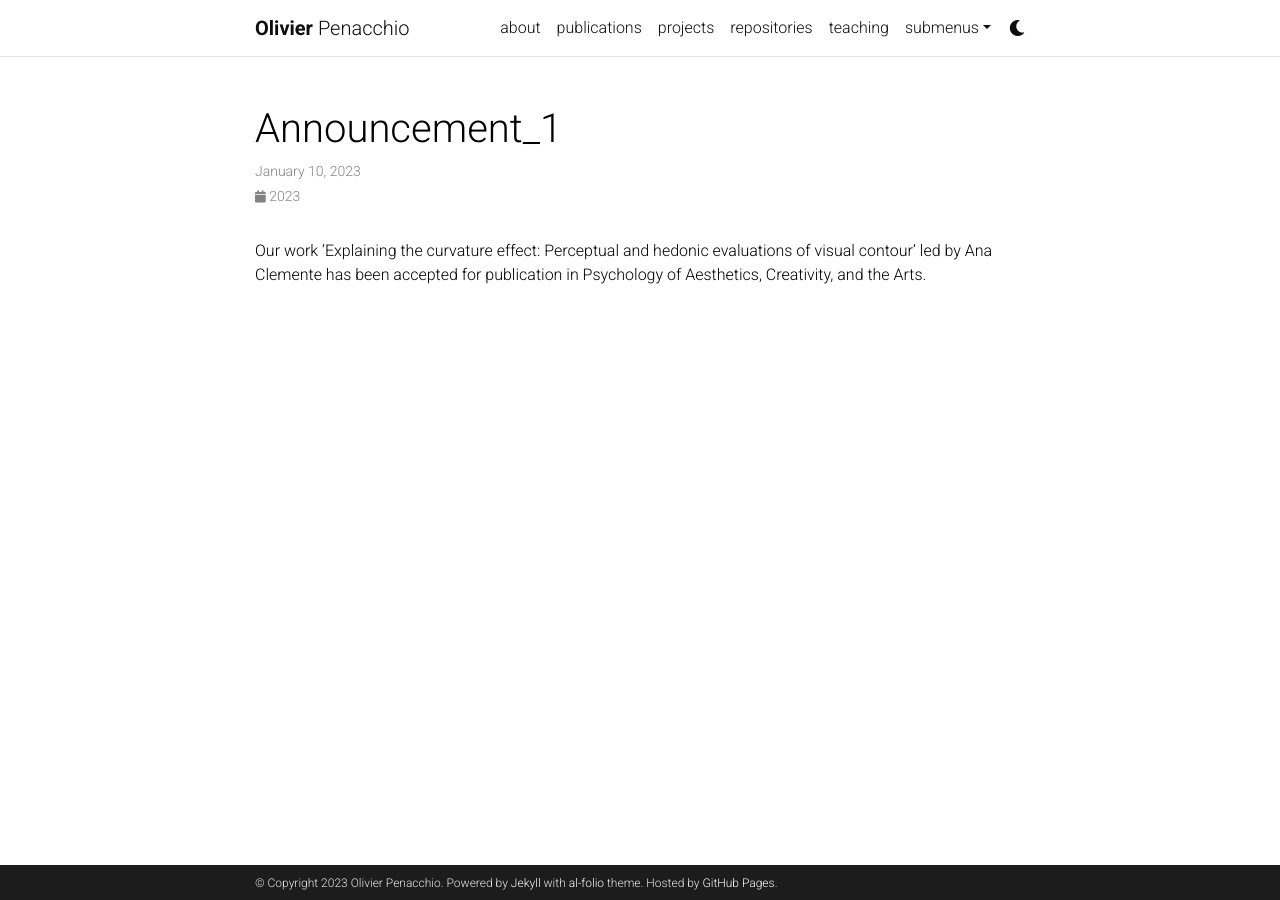
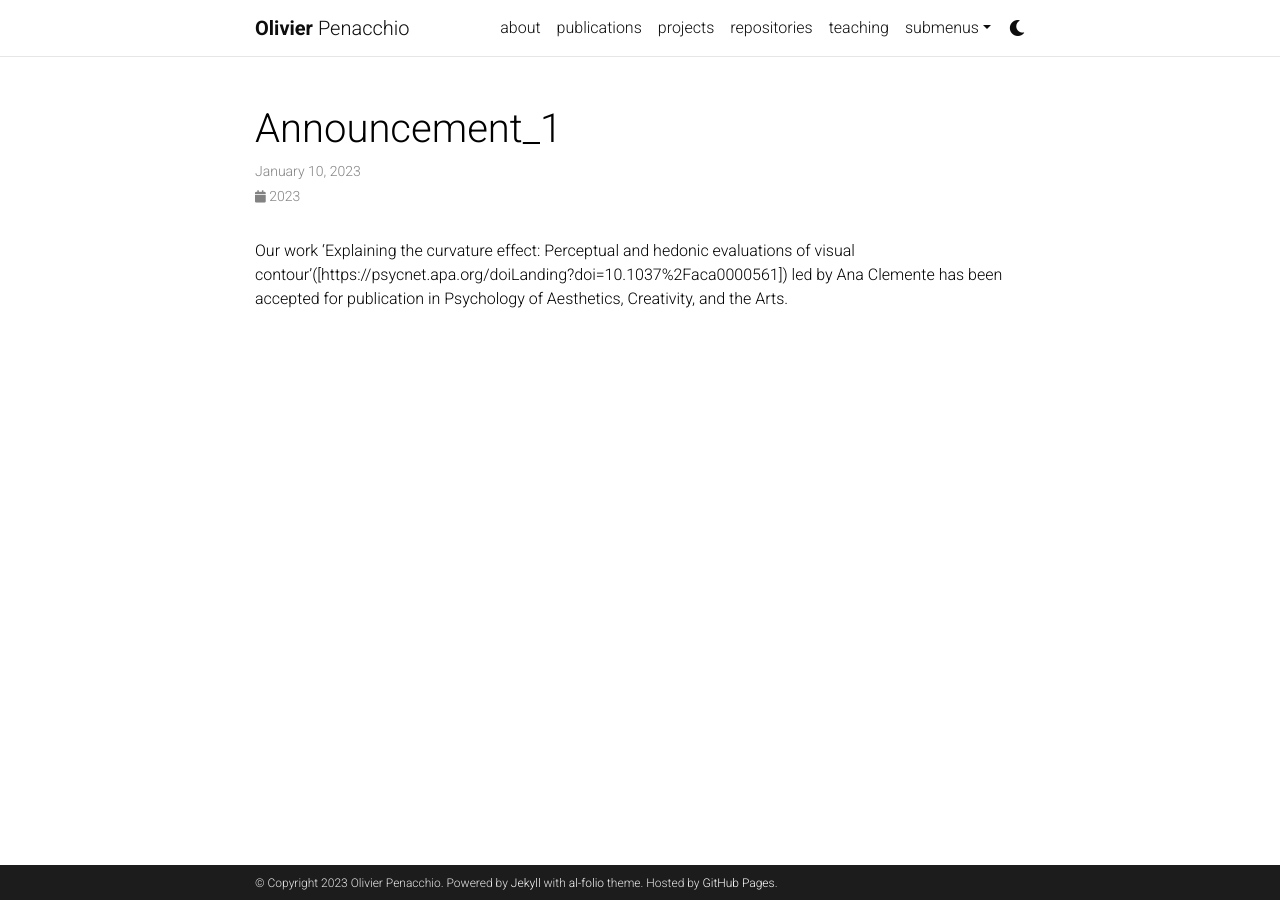
Before and after one commit to openacchio/openacchio.github.io, a Jekyll site: the page built from _news/announcement_1.md, in a window 1280 px wide. Built offline with Jekyll 4.4.1, drawn with Linux system fonts in a browser that asks for light colours; full-size pictures stand in for the smaller copies a plugin makes; comment, search, counter and statistics services are not loaded; a style sheet for code colours, icons or effects is not loaded; some of the changed lines change nothing that is shown.

Commit message:
Update announcement_1.md

```diff
--- a/_news/announcement_1.md
+++ b/_news/announcement_1.md
@@ -4,4 +4,4 @@ date: 2023-1-10 15:59:00-0400
 inline: true
 ---
 
-Our work 'Explaining the curvature effect: Perceptual and hedonic evaluations of visual contour' led by Ana Clemente has been accepted for publication in Psychology of Aesthetics, Creativity, and the Arts.
+Our work 'Explaining the curvature effect: Perceptual and hedonic evaluations of visual contour'([https://psycnet.apa.org/doiLanding?doi=10.1037%2Faca0000561]) led by Ana Clemente has been accepted for publication in Psychology of Aesthetics, Creativity, and the Arts.
```
